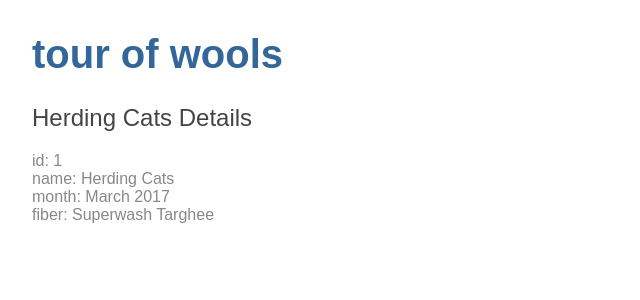
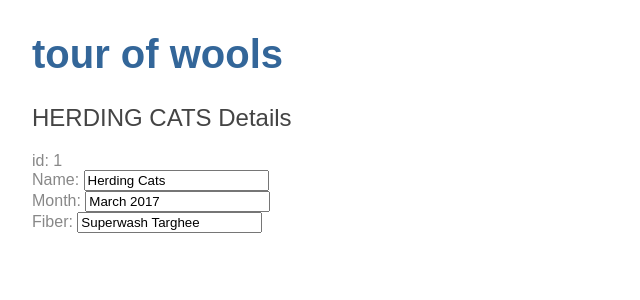
Before and after one commit to alyssabartuch/tour-of-wools, an Angular app: page / in a window 1280 px wide. Shown: the top 300 px of the page, without its empty margins (0-640 px from the left). Built offline with nearby package versions, Linux system fonts and the light colour scheme.

Commit message:
two way data binding working

```diff
--- a/src/app/app.module.ts
+++ b/src/app/app.module.ts
@@ -1,5 +1,6 @@
 import { BrowserModule } from '@angular/platform-browser';
 import { NgModule } from '@angular/core';
+import { FormsModule } from '@angular/forms';
 
 
 import { AppComponent } from './app.component';
@@ -12,7 +13,8 @@ import { WoolsComponent } from './wools/wools.component';
     WoolsComponent
   ],
   imports: [
-    BrowserModule
+    BrowserModule,
+    FormsModule
   ],
   providers: [],
   bootstrap: [AppComponent]
--- a/src/app/wools/wools.component.html
+++ b/src/app/wools/wools.component.html
@@ -1,5 +1,19 @@
-<h2>{{ wool.name }} Details</h2>
+<h2>{{ wool.name | uppercase }} Details</h2>
 <div><span>id: </span>{{ wool.id }}</div>
-<div><span>name: </span>{{ wool.name }}</div>
-<div><span>month: </span>{{ wool.month }}</div>
-<div><span>fiber: </span>{{ wool.fiber }}</div>
+
+
+<div>
+    <label>Name:
+      <input [(ngModel)]="wool.name" placeholder="name">
+    </label>
+</div>
+<div>
+    <label>Month:
+      <input [(ngModel)]="wool.month" placeholder="month">
+    </label>
+</div>
+<div>
+    <label>Fiber:
+      <input [(ngModel)]="wool.fiber" placeholder="fiber">
+    </label>
+</div>
```
